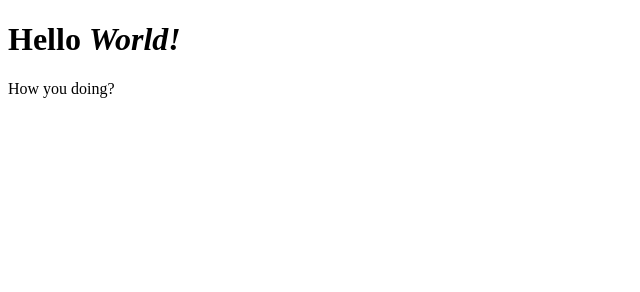
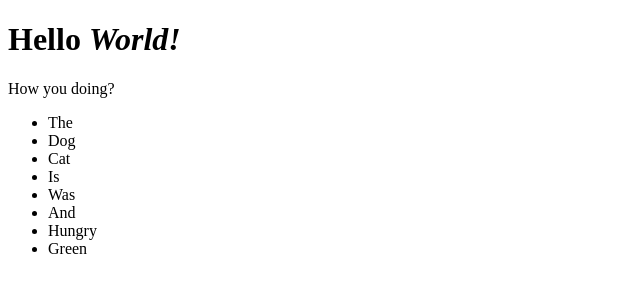
Before and after one commit to RhysPrograms/JavaScript-From-Zero-to-Expert, a plain HTML site: page JavaScriptCrashCourse/Part I: The Language/8. Event-Based Programming/index.html in a window 1280 px wide. Shown: the whole page, without its empty margins (0-640 px from the left). Drawn offline with Linux system fonts and the light colour scheme.

Commit message:
JSCC-8: Event Delegation

```diff
--- a/JavaScriptCrashCourse/Part I: The Language/8. Event-Based Programming/index.html
+++ b/JavaScriptCrashCourse/Part I: The Language/8. Event-Based Programming/index.html
@@ -4,10 +4,25 @@
     <meta charset="UTF-8" />
     <meta name="viewport" content="width=device-width, initial-scale=1.0" />
     <title>Event Handlers</title>
+    <script href="../style.css" ref="stylesheet"></script>
   </head>
   <body>
     <h1 id="main-heading">Hello <em>World!</em></h1>
     <p id="main-content">How you doing?</p>
-    <script src="../script.js"></script>
+
+    <ul id="word-list">
+      <li>The</li>
+      <li>Dog</li>
+      <li>Cat</li>
+      <li>Is</li>
+      <li>Was</li>
+      <li>And</li>
+      <li>Hungry</li>
+      <li>Green</li>
+    </ul>
+
+    <p id="sentence"></p>
+
+    <script src="../script.js" href="JavaScript"></script>
   </body>
 </html>
--- /dev/null
+++ b/JavaScriptCrashCourse/Part I: The Language/8. Event-Based Programming/style.css
@@ -0,0 +1,7 @@
+li {
+  cursor: pointer;
+}
+
+li:hover {
+  text-decoration: underline;
+}
```
Also changed, not shown: JavaScriptCrashCourse/Part I: The Language/8. Event-Based Programming/script.js (+9 -2 lines).
